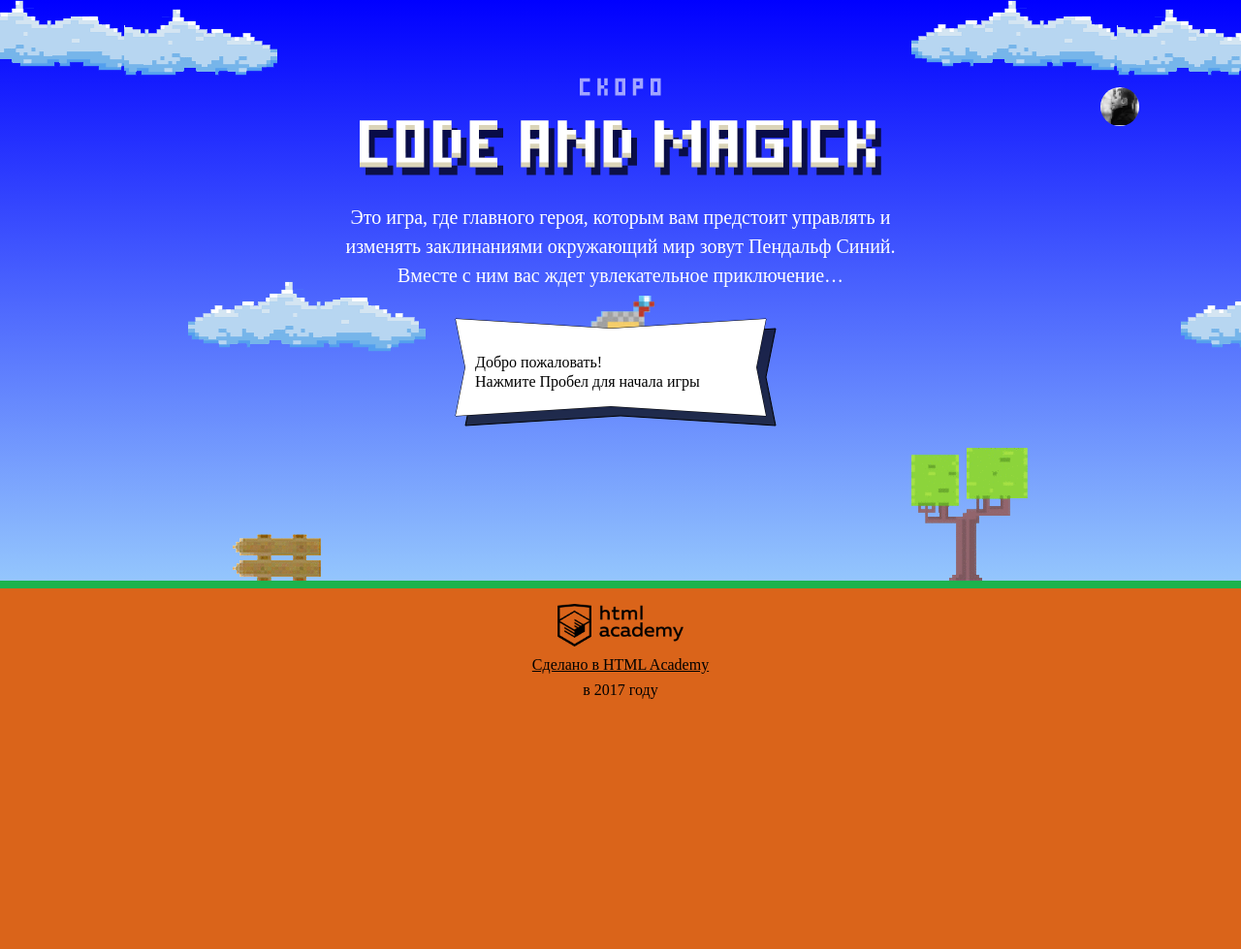
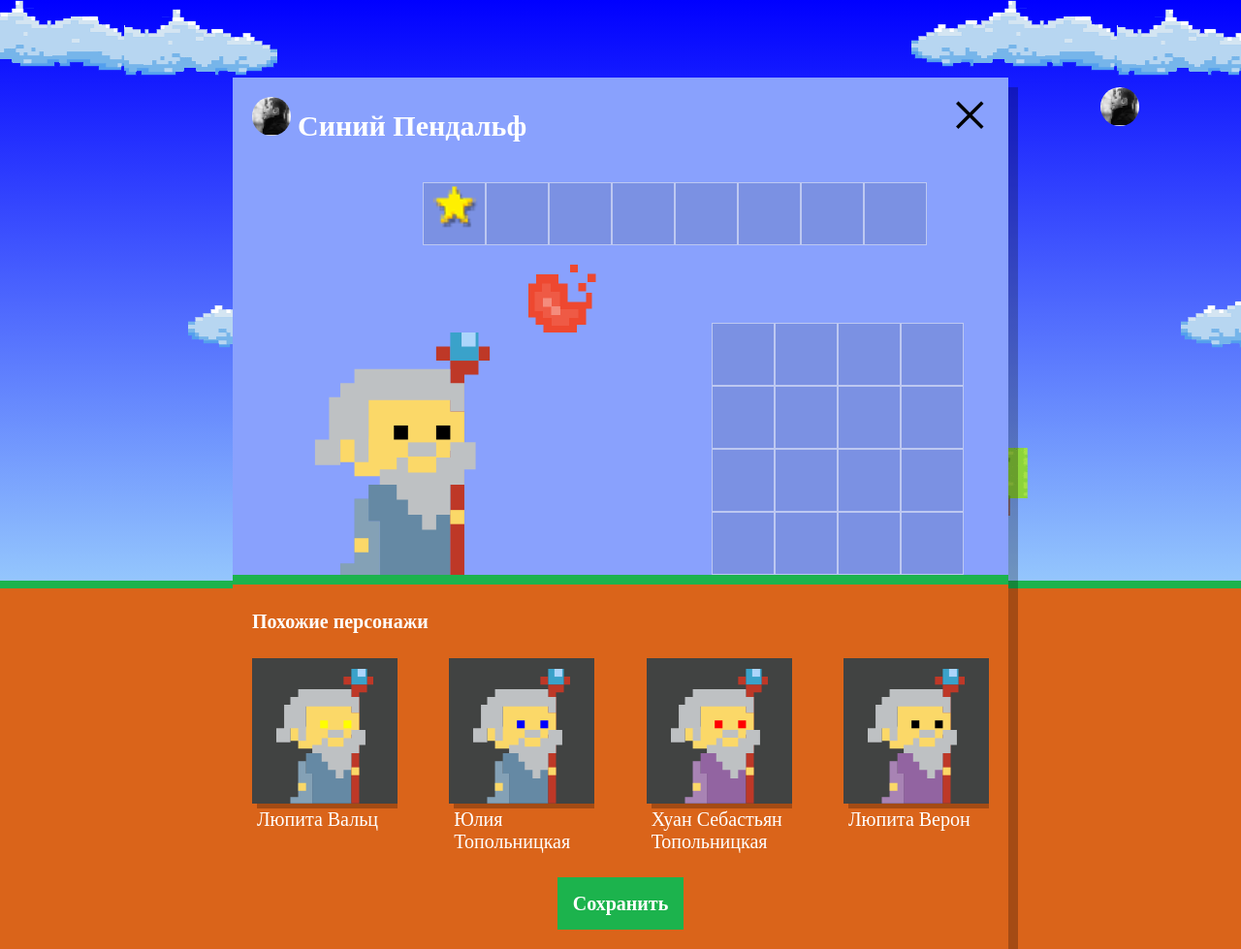
Before and after one commit to Radiot4k/671597-code-and-magick, a website: page index.html in a window 1280 px wide. Shown: the whole page at 97% size. Before the commit the page ends 800 px from the top, so only its background shows below. Drawn offline with Linux system fonts and the light colour scheme; a web font is replaced by a local one.

Commit message:
Отрисовка похожих персонажей

```diff
--- a/index.html
+++ b/index.html
@@ -200,6 +200,7 @@
 </script>
 
 <script src="js/stat.js"></script>
+<script src="js/setup.js"></script>
 <script src="js/game.js"></script>
 
 </body>
--- /dev/null
+++ b/js/setup.js
@@ -0,0 +1,55 @@
+'use strict';
+
+var WIZARD_NAMES = ['Иван', 'Хуан Себастьян', 'Мария', 'Кристоф', 'Виктор', 'Юлия', 'Люпита', 'Вашингтон'];
+var WIZARD_SURNAMES = ['да Марья', 'Верон', 'Мирабелла', 'Вальц', 'Онопко', 'Топольницкая', 'Нионго', 'Ирвинг'];
+var COAT_COLORS = ['rgb(101, 137, 164)', 'rgb(241, 43, 107)', 'rgb(146, 100, 161)', 'rgb(56, 159, 117)', 'rgb(215, 210, 55)',
+  'rgb(0, 0, 0)'];
+var EYE_COLORS = ['black', 'red', 'blue', 'yellow', 'green'];
+
+var gameSetup = document.querySelector('.setup');
+
+gameSetup.classList.remove('hidden');
+
+var similarListElement = document.querySelector('.setup-similar-list');
+var similarWizardTemplate = document.querySelector('#similar-wizard-template').content.querySelector('.setup-similar-item');
+
+var wizards = [
+  {
+    name: WIZARD_NAMES[Math.floor(Math.random() * 7)] + ' ' + WIZARD_SURNAMES[Math.floor(Math.random() * 7)],
+    coatColor: COAT_COLORS[Math.floor(Math.random() * 5)],
+    eyesColor: EYE_COLORS[Math.floor(Math.random() * 4)]
+  },
+  {
+    name: WIZARD_NAMES[Math.floor(Math.random() * 7)] + ' ' + WIZARD_SURNAMES[Math.floor(Math.random() * 7)],
+    coatColor: COAT_COLORS[Math.floor(Math.random() * 5)],
+    eyesColor: EYE_COLORS[Math.floor(Math.random() * 4)]
+  },
+  {
+    name: WIZARD_NAMES[Math.floor(Math.random() * 7)] + ' ' + WIZARD_SURNAMES[Math.floor(Math.random() * 7)],
+    coatColor: COAT_COLORS[Math.floor(Math.random() * 5)],
+    eyesColor: EYE_COLORS[Math.floor(Math.random() * 4)]
+  },
+  {
+    name: WIZARD_NAMES[Math.floor(Math.random() * 7)] + ' ' + WIZARD_SURNAMES[Math.floor(Math.random() * 7)],
+    coatColor: COAT_COLORS[Math.floor(Math.random() * 5)],
+    eyesColor: EYE_COLORS[Math.floor(Math.random() * 4)]
+  }
+];
+
+var renderWizard = function (wizard) {
+  var wizardElement = similarWizardTemplate.cloneNode(true);
+
+  wizardElement.querySelector('.setup-similar-label').textContent = wizard.name;
+  wizardElement.querySelector('.wizard-coat').style.fill = wizard.coatColor;
+  wizardElement.querySelector('.wizard-eyes').style.fill = wizard.eyesColor;
+
+  return wizardElement;
+};
+
+var fragment = document.createDocumentFragment();
+for (var i = 0; i < wizards.length; i++) {
+  fragment.appendChild(renderWizard(wizards[i]));
+}
+similarListElement.appendChild(fragment);
+
+gameSetup.querySelector('.setup-similar').classList.remove('hidden');
```
